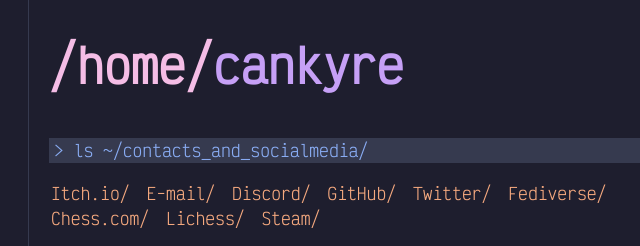
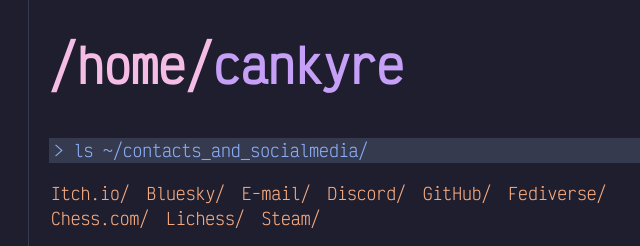
Before and after one commit to Cankyre/cankyre.github.io, an Astro site in the folder App/: page / in a window 1280 px wide. Shown: the top 246 px of the page, 116-756 px from the left. Built offline with nearby package versions, Linux system fonts and the light colour scheme; Astro itself is replaced by a stand-in of ours.

Commit message:
Changed some links

```diff
--- a/App/src/Components/ContactRow.astro
+++ b/App/src/Components/ContactRow.astro
@@ -1,12 +1,16 @@
 ---
+
 ---
 
 <div>
     <span><a href="https://cankyre.itch.io/">Itch.io/</a></span>
+    <span
+        ><a href="https://bsky.app/profile/cankyre.bsky.social">Bluesky/</a
+        ></span
+    >
     <span><a href="mailto:me@cankyre.eu">E-mail/</a></span>
     <span><a href="https://discord.gg/hAB2STPMSX">Discord/</a></span>
     <span><a href="https://github.com/Cankyre">GitHub/</a></span>
-    <span><a href="https://x.com/@Cankyre">Twitter/</a></span>
     <span><a href="https://piaille.fr/@cankyre">Fediverse/</a></span>
     <br />
     <span><a href="https://chess.com/member/cankyre">Chess.com/</a></span>
```
